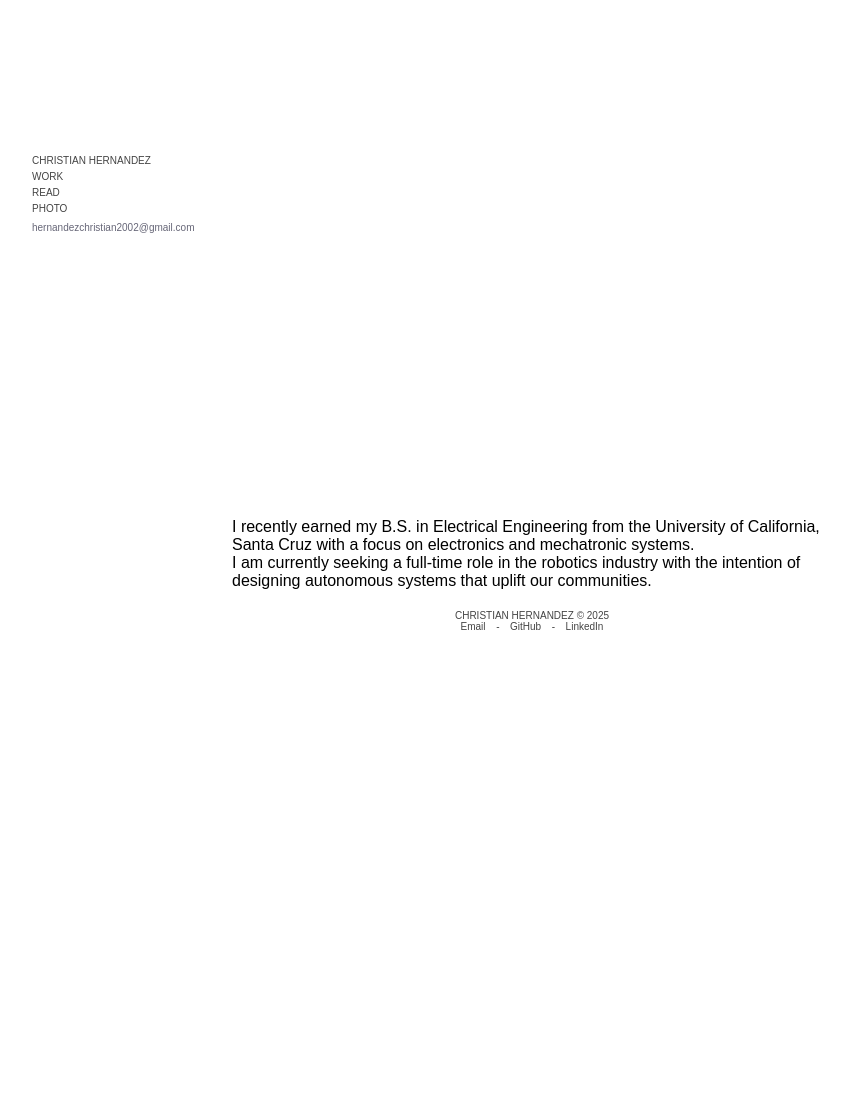
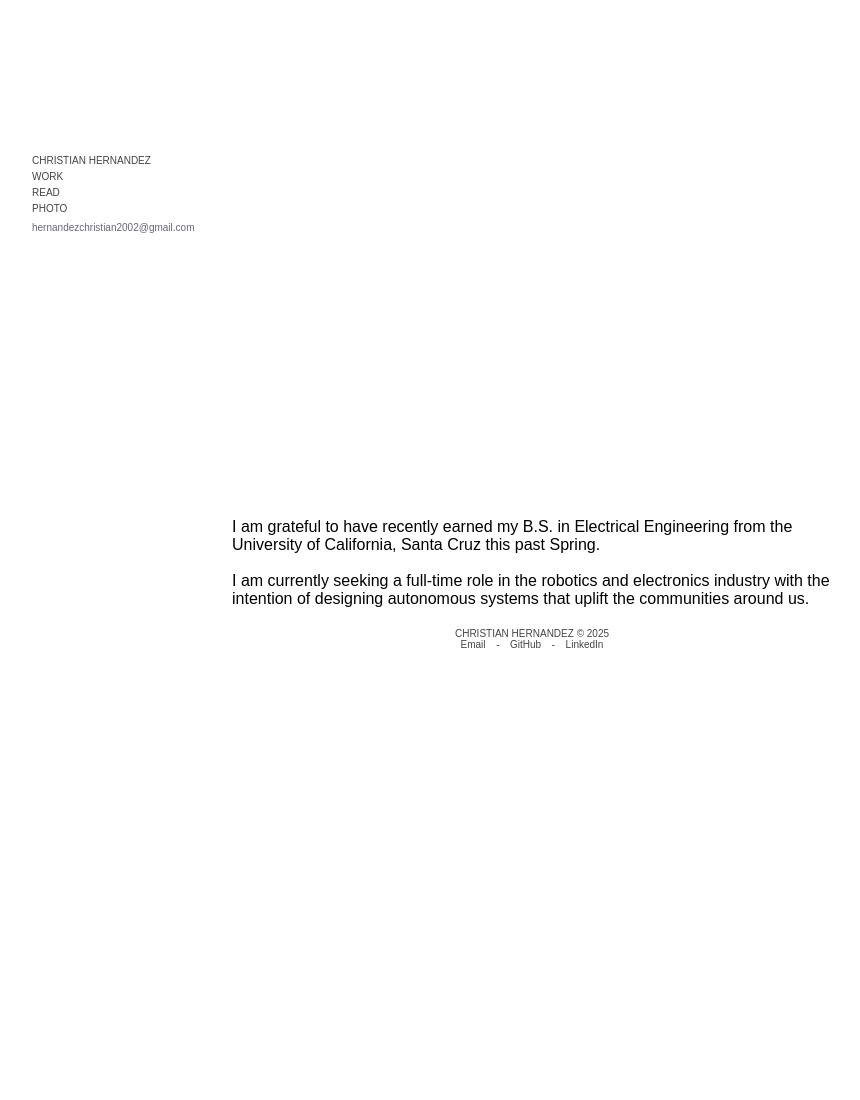
Before and after one commit to chruhern/christianhernandez, a Jekyll site: the page built from index.md, in a window 1280 px wide. Shown: the whole page, without its empty margins (88-948 px from the left). Built offline with Jekyll 4.4.1, drawn with Linux system fonts in a browser that asks for light colours.

Commit message:
index.md file updated with text (personal summary)

```diff
--- a/index.md
+++ b/index.md
@@ -3,6 +3,7 @@ layout: default
 title: Home
 ---
 <br>
-I recently earned my B.S. in Electrical Engineering from the University of California, Santa Cruz with a focus on electronics and mechatronic systems.
+I am grateful to have recently earned my B.S. in Electrical Engineering from the University of California, Santa Cruz this past Spring.
 <br>
-I am currently seeking a full-time role in the robotics industry with the intention of designing autonomous systems that uplift our communities.
+<br>
+I am currently seeking a full-time role in the robotics and electronics industry with the intention of designing autonomous systems that uplift the communities around us.
```
